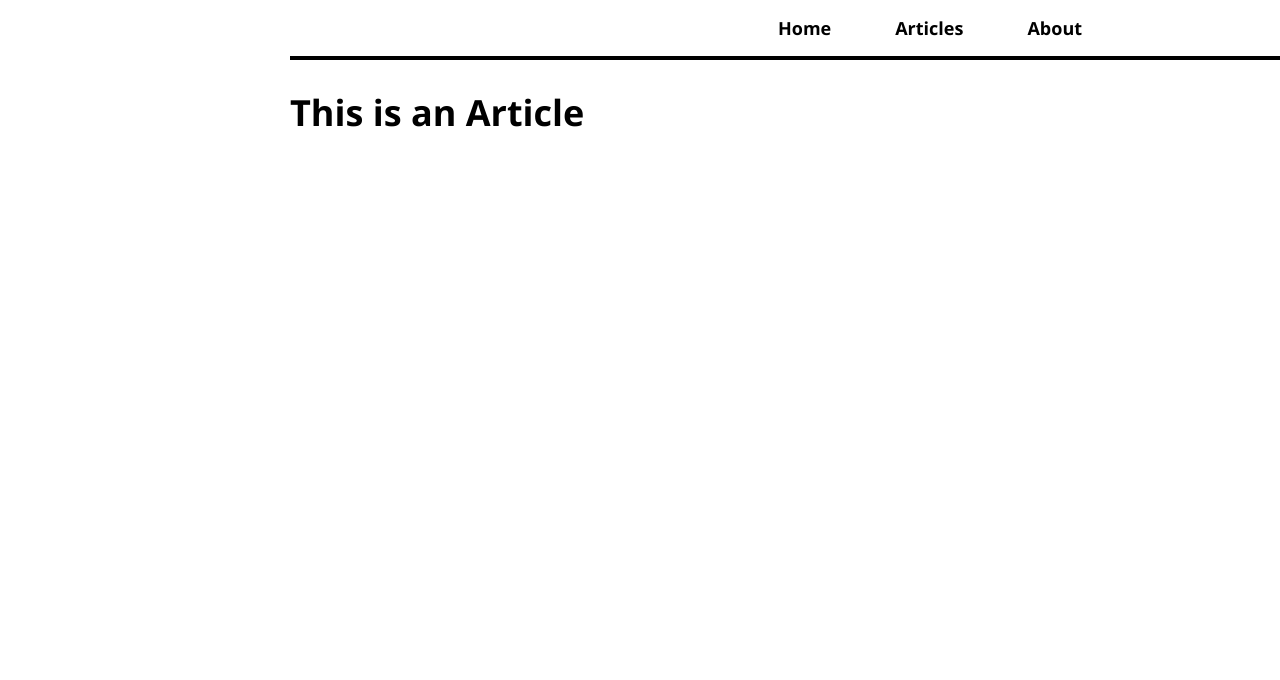
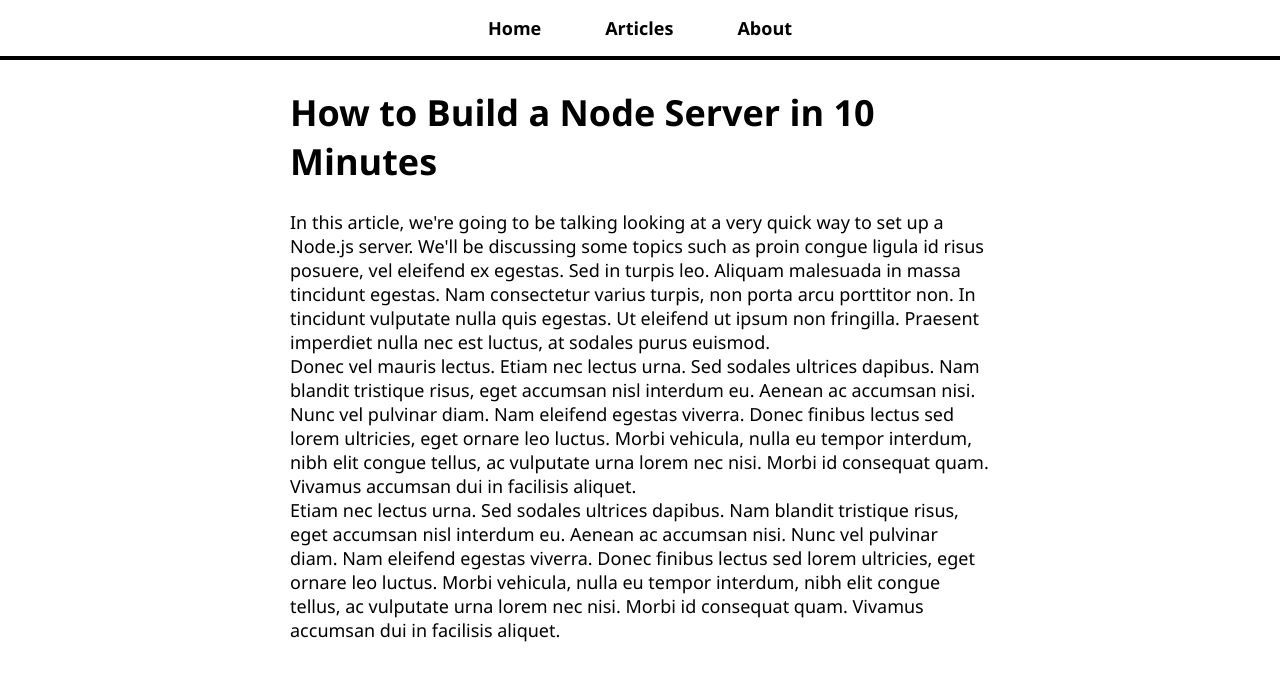
Before and after one commit to blondfro/react-create-websites-full-stack, a React (Create React App) app: page /article/learn-node in a window 1280 px wide. Shown: the top 680 px of the page. Built offline with nearby package versions, Linux system fonts and the light colour scheme.

Commit message:
created an article content json file and tested its functionality in the articlesPage.

```diff
--- a/src/App.js
+++ b/src/App.js
@@ -12,12 +12,12 @@
   return (
       <Router>
         <div className="App">
+            <NavBar />
             <div id="page-body">
-                <NavBar />
                 <Route exact path="/" component={HomePage} />
                 <Route path="/about" component={AboutPage} />
                 <Route path="/articles-list" component={ArticlesList} />
-                <Route path="/article" component={ArticlePage} />
+                <Route path="/article/:name" component={ArticlePage} />
             </div>
         </div>
       </Router>
--- a/src/pages/ArticlePage.js
+++ b/src/pages/ArticlePage.js
@@ -1,9 +1,18 @@
 import React from "react";
+import articleContent from "./article-content";
 
-const ArticlePage = () => {
+const ArticlePage = ({match}) => {
+    const name = match.params.name;
+    const article = articleContent.find(article => article.name === name);
+
+    if (!article) return <h1>Article does not exist...</h1>;
+
     return (
         <>
-            <h1>This is an Article</h1>
+            <h1>{article.title}</h1>
+            {article.content.map((paragraph, key) => (
+                <div key={key}>{paragraph}</div>
+            ))}
         </>
     )
 };
--- /dev/null
+++ b/src/pages/article-content.js
@@ -0,0 +1,77 @@
+const articles = [
+    {
+        name: 'learn-react',
+        title: 'The Fastest Way to Learn React',
+        content: [
+            `Welcome! Today we're going to be talking about the fastest way to
+            learn React. We'll be discussing some topics such as proin congue
+            ligula id risus posuere, vel eleifend ex egestas. Sed in turpis leo.
+            Aliquam malesuada in massa tincidunt egestas. Nam consectetur varius turpis,
+            non porta arcu porttitor non. In tincidunt vulputate nulla quis egestas. Ut
+            eleifend ut ipsum non fringilla. Praesent imperdiet nulla nec est luctus, at
+            sodales purus euismod.`,
+            `Donec vel mauris lectus. Etiam nec lectus urna. Sed sodales ultrices dapibus.
+            Nam blandit tristique risus, eget accumsan nisl interdum eu. Aenean ac accumsan
+            nisi. Nunc vel pulvinar diam. Nam eleifend egestas viverra. Donec finibus lectus
+            sed lorem ultricies, eget ornare leo luctus. Morbi vehicula, nulla eu tempor
+            interdum, nibh elit congue tellus, ac vulputate urna lorem nec nisi. Morbi id
+            consequat quam. Vivamus accumsan dui in facilisis aliquet.`,
+            `Etiam nec lectus urna. Sed sodales ultrices dapibus.
+            Nam blandit tristique risus, eget accumsan nisl interdum eu. Aenean ac accumsan
+            nisi. Nunc vel pulvinar diam. Nam eleifend egestas viverra. Donec finibus lectus
+            sed lorem ultricies, eget ornare leo luctus. Morbi vehicula, nulla eu tempor
+            interdum, nibh elit congue tellus, ac vulputate urna lorem nec nisi. Morbi id
+            consequat quam. Vivamus accumsan dui in facilisis aliquet.`,
+        ]
+    },    {
+        name: 'learn-node',
+        title: 'How to Build a Node Server in 10 Minutes',
+        content: [
+            `In this article, we're going to be talking looking at a very quick way
+            to set up a Node.js server. We'll be discussing some topics such as proin congue
+            ligula id risus posuere, vel eleifend ex egestas. Sed in turpis leo.
+            Aliquam malesuada in massa tincidunt egestas. Nam consectetur varius turpis,
+            non porta arcu porttitor non. In tincidunt vulputate nulla quis egestas. Ut
+            eleifend ut ipsum non fringilla. Praesent imperdiet nulla nec est luctus, at
+            sodales purus euismod.`,
+            `Donec vel mauris lectus. Etiam nec lectus urna. Sed sodales ultrices dapibus.
+            Nam blandit tristique risus, eget accumsan nisl interdum eu. Aenean ac accumsan
+            nisi. Nunc vel pulvinar diam. Nam eleifend egestas viverra. Donec finibus lectus
+            sed lorem ultricies, eget ornare leo luctus. Morbi vehicula, nulla eu tempor
+            interdum, nibh elit congue tellus, ac vulputate urna lorem nec nisi. Morbi id
+            consequat quam. Vivamus accumsan dui in facilisis aliquet.`,
+            `Etiam nec lectus urna. Sed sodales ultrices dapibus.
+            Nam blandit tristique risus, eget accumsan nisl interdum eu. Aenean ac accumsan
+            nisi. Nunc vel pulvinar diam. Nam eleifend egestas viverra. Donec finibus lectus
+            sed lorem ultricies, eget ornare leo luctus. Morbi vehicula, nulla eu tempor
+            interdum, nibh elit congue tellus, ac vulputate urna lorem nec nisi. Morbi id
+            consequat quam. Vivamus accumsan dui in facilisis aliquet.`,
+        ]
+    },     {
+        name: 'my-thoughts-on-resumes',
+        title: 'My Thoughts on Resumes',
+        content: [
+            `Today is the day I talk about something which scares most people: resumes.
+            In reality, I'm not sure why people have such a hard time with proin congue
+            ligula id risus posuere, vel eleifend ex egestas. Sed in turpis leo.
+            Aliquam malesuada in massa tincidunt egestas. Nam consectetur varius turpis,
+            non porta arcu porttitor non. In tincidunt vulputate nulla quis egestas. Ut
+            eleifend ut ipsum non fringilla. Praesent imperdiet nulla nec est luctus, at
+            sodales purus euismod.`,
+            `Donec vel mauris lectus. Etiam nec lectus urna. Sed sodales ultrices dapibus.
+            Nam blandit tristique risus, eget accumsan nisl interdum eu. Aenean ac accumsan
+            nisi. Nunc vel pulvinar diam. Nam eleifend egestas viverra. Donec finibus lectus
+            sed lorem ultricies, eget ornare leo luctus. Morbi vehicula, nulla eu tempor
+            interdum, nibh elit congue tellus, ac vulputate urna lorem nec nisi. Morbi id
+            consequat quam. Vivamus accumsan dui in facilisis aliquet.`,
+            `Etiam nec lectus urna. Sed sodales ultrices dapibus.
+            Nam blandit tristique risus, eget accumsan nisl interdum eu. Aenean ac accumsan
+            nisi. Nunc vel pulvinar diam. Nam eleifend egestas viverra. Donec finibus lectus
+            sed lorem ultricies, eget ornare leo luctus. Morbi vehicula, nulla eu tempor
+            interdum, nibh elit congue tellus, ac vulputate urna lorem nec nisi. Morbi id
+            consequat quam. Vivamus accumsan dui in facilisis aliquet.`,
+        ]
+    },
+];
+
+export default articles;
```
